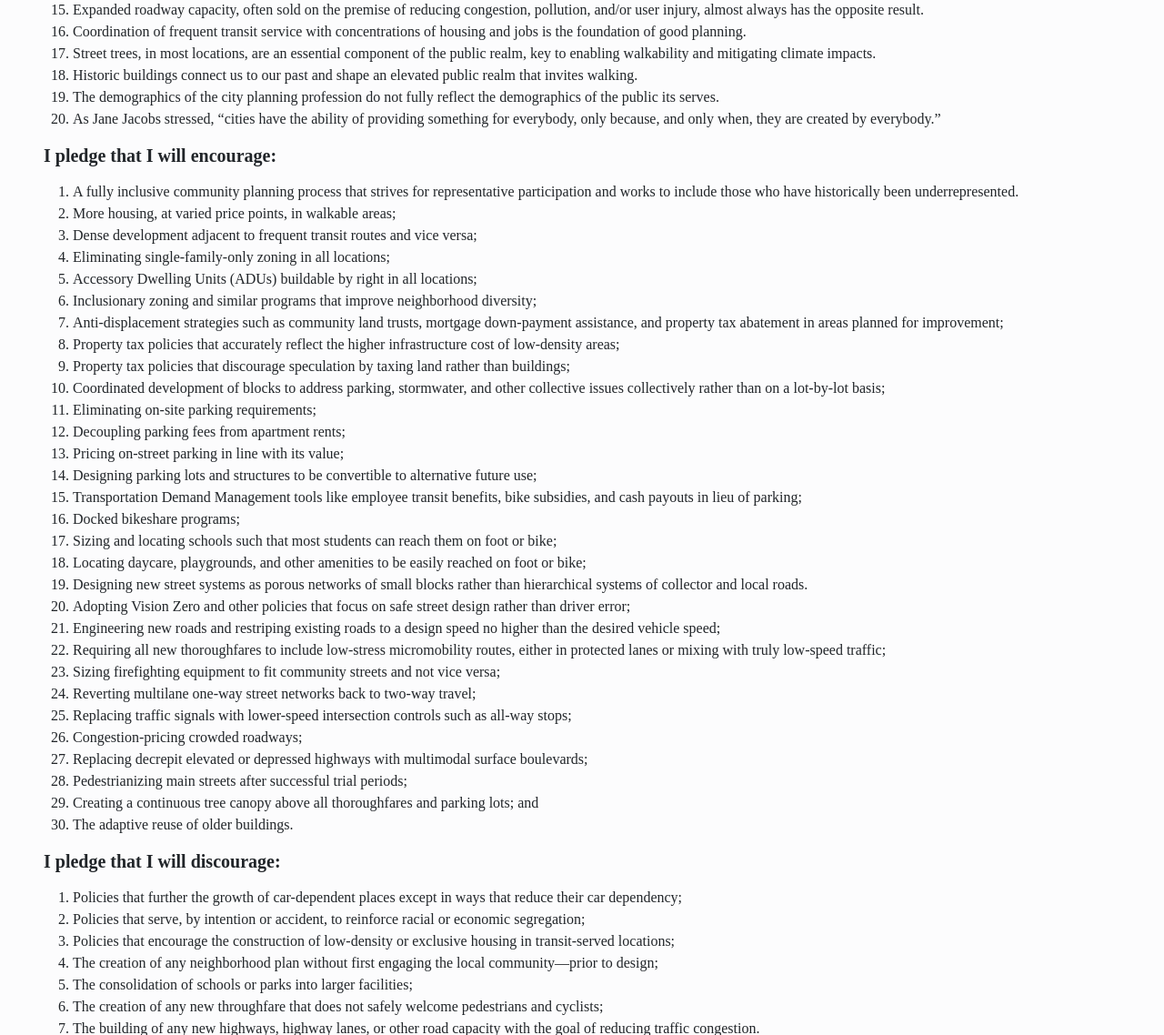
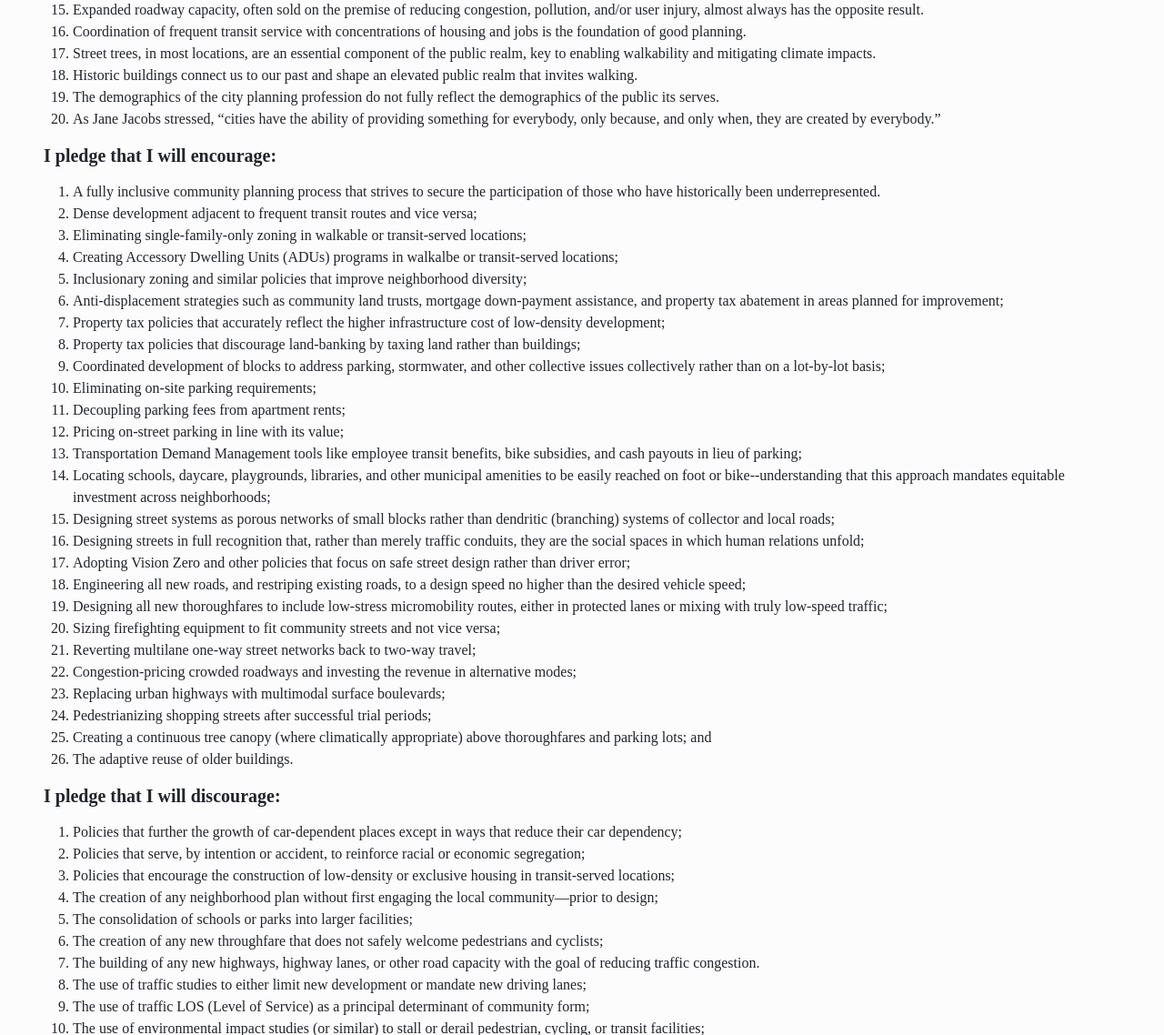
Before and after one commit to divij-uc/planners-pledge, a Flask app: page / in a window 1280 px wide. Shown: the part 1450-2588 px from the top of the page at 91% size. Run offline with Flask 3, Linux system fonts and the light colour scheme.

Commit message:
Update start_page.html

```diff
--- a/app/templates/start_page.html
+++ b/app/templates/start_page.html
@@ -124,35 +124,31 @@
             </h5>
             <p>
                 <ol>
-                    <li>A fully inclusive community planning process that strives for representative participation and works to include those who have historically been underrepresented. </li>
-                    <li>More housing, at varied price points, in walkable areas;</li>
+                    <li>A fully inclusive community planning process that strives to secure the participation of those who have historically been underrepresented. </li>
                     <li>Dense development adjacent to frequent transit routes and vice versa;</li>
-                    <li>Eliminating single-family-only zoning in all locations;</li>
-                    <li>Accessory Dwelling Units (ADUs) buildable by right in all locations;</li>
-                    <li>Inclusionary zoning and similar programs that improve neighborhood diversity;</li>
+                    <li>Eliminating single-family-only zoning in walkable or transit-served locations;</li>
+                    <li>Creating Accessory Dwelling Units (ADUs) programs in walkalbe or transit-served locations;</li>
+                    <li>Inclusionary zoning and similar policies that improve neighborhood diversity;</li>
                     <li>Anti-displacement strategies such as community land trusts, mortgage down-payment assistance, and property tax abatement in areas planned for improvement;</li>
-                    <li>Property tax policies that accurately reflect the higher infrastructure cost of low-density areas; </li>
-                    <li>Property tax policies that discourage speculation by taxing land rather than buildings; </li>
+                    <li>Property tax policies that accurately reflect the higher infrastructure cost of low-density development; </li>
+                    <li>Property tax policies that discourage land-banking by taxing land rather than buildings; </li>
                     <li>Coordinated development of blocks to address parking, stormwater, and other collective issues collectively rather than on a lot-by-lot basis;</li>
                     <li>Eliminating on-site parking requirements;</li>
                     <li>Decoupling parking fees from apartment rents; </li>
                     <li>Pricing on-street parking in line with its value;</li>
-                    <li>Designing parking lots and structures to be convertible to alternative future use;</li>
                     <li>Transportation Demand Management tools like employee transit benefits, bike subsidies, and cash payouts in lieu of parking;</li>
-                    <li>Docked bikeshare programs;</li>
-                    <li>Sizing and locating schools such that most students can reach them on foot or bike;</li>
-                    <li>Locating daycare, playgrounds, and other amenities to be easily reached on foot or bike;</li>
-                    <li>Designing new street systems as porous networks of small blocks rather than hierarchical systems of collector and local roads. </li>
+                    <li>Locating schools, daycare, playgrounds, libraries, and other municipal amenities to be easily reached on foot or bike--understanding that this approach mandates equitable investment across neighborhoods;</li>
+                    <li>Designing street systems as porous networks of small blocks rather than dendritic (branching) systems of collector and local roads;</li>
+                    <li>Designing streets in full recognition that, rather than merely traffic conduits, they are the social spaces in which human relations unfold;</li>
                     <li>Adopting Vision Zero and other policies that focus on safe street design rather than driver error;</li>
-                    <li>Engineering new roads and restriping existing roads to a design speed no higher than the desired vehicle speed;</li>
-                    <li>Requiring all new thoroughfares to include low-stress micromobility routes, either in protected lanes or mixing with truly low-speed traffic;</li>
+                    <li>Engineering all new roads, and restriping existing roads, to a design speed no higher than the desired vehicle speed;</li>
+                    <li>Designing all new thoroughfares to include low-stress micromobility routes, either in protected lanes or mixing with truly low-speed traffic;</li>
                     <li>Sizing firefighting equipment to fit community streets and not vice versa;</li>
                     <li>Reverting multilane one-way street networks back to two-way travel;</li>
-                    <li>Replacing traffic signals with lower-speed intersection controls such as all-way stops;</li>
-                    <li>Congestion-pricing crowded roadways;</li>
-                    <li>Replacing decrepit elevated or depressed highways with multimodal surface boulevards;</li>
-                    <li>Pedestrianizing main streets after successful trial periods;</li>
-                    <li>Creating a continuous tree canopy above all thoroughfares and parking lots; and</li>
+                    <li>Congestion-pricing crowded roadways and investing the revenue in alternative modes;</li>
+                    <li>Replacing urban highways with multimodal surface boulevards;</li>
+                    <li>Pedestrianizing shopping streets after successful trial periods;</li>
+                    <li>Creating a continuous tree canopy (where climatically appropriate) above thoroughfares and parking lots; and</li>
                     <li>The adaptive reuse of older buildings.</li>
                 </ol>
             </p>
```
